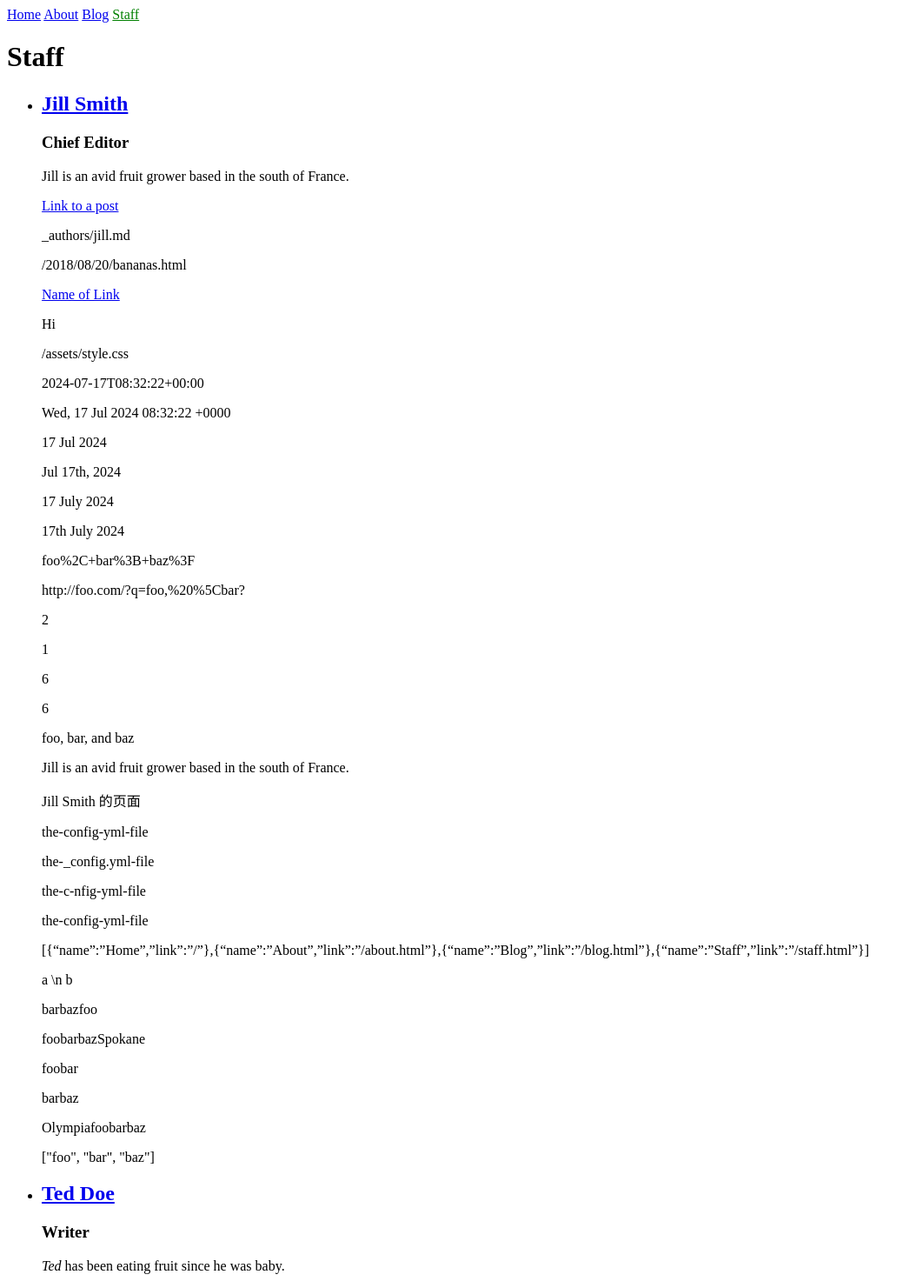
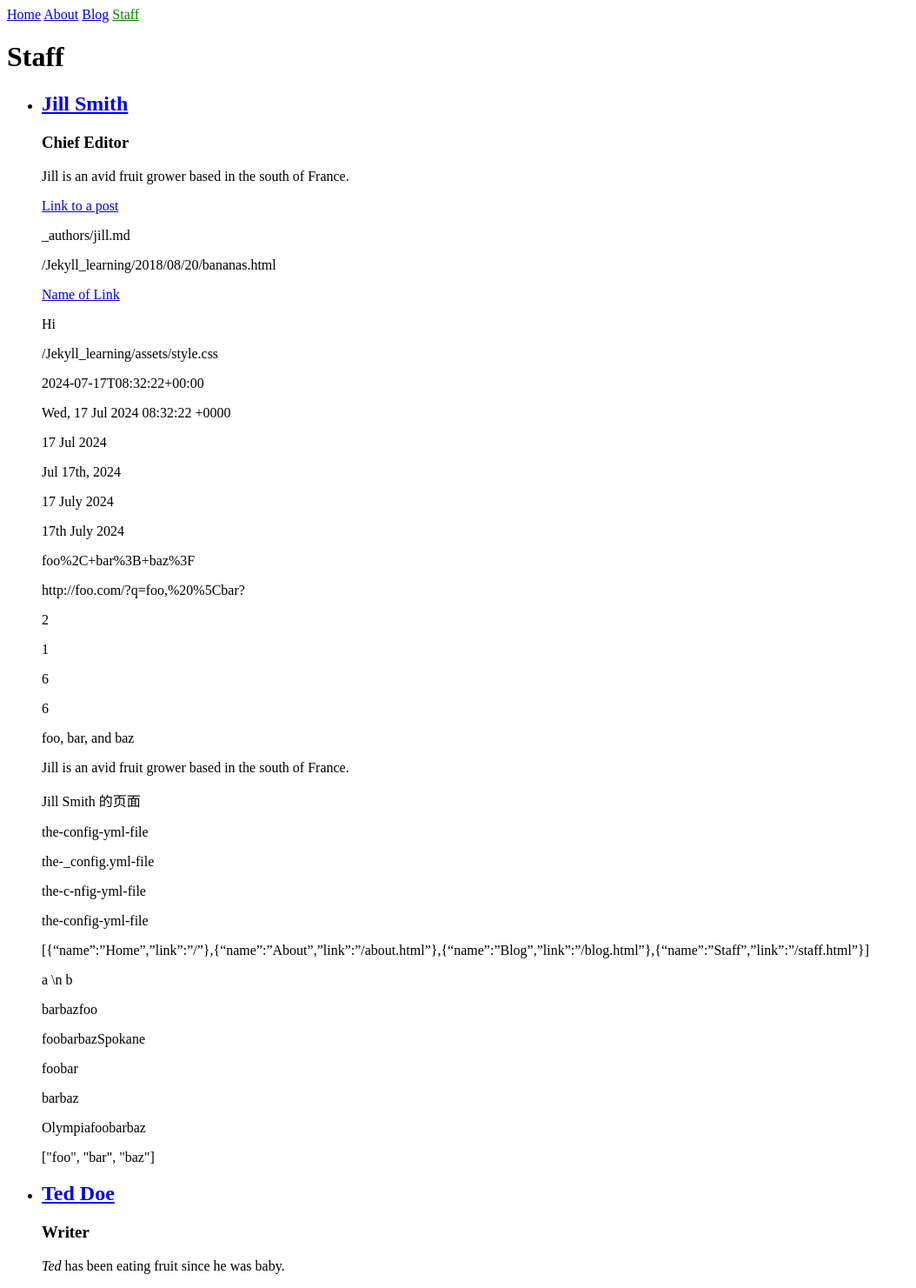
Before and after one commit to hustnzj/Jekyll_learning, a Jekyll site: the page built from staff.html, in a window 1280 px wide. Shown: the whole page at 87% size, without its empty margins (0-1054 px from the left). Built offline with Jekyll 4.4.1, drawn with Linux system fonts in a browser that asks for light colours.

Commit message:
add baseurl to _config.yml

```diff
--- a/_config.yml
+++ b/_config.yml
@@ -23,3 +23,5 @@ plugins:
   - jekyll-feed
   - jekyll-sitemap
   - jekyll-seo-tag
+
+baseurl: "/Jekyll_learning"
```
